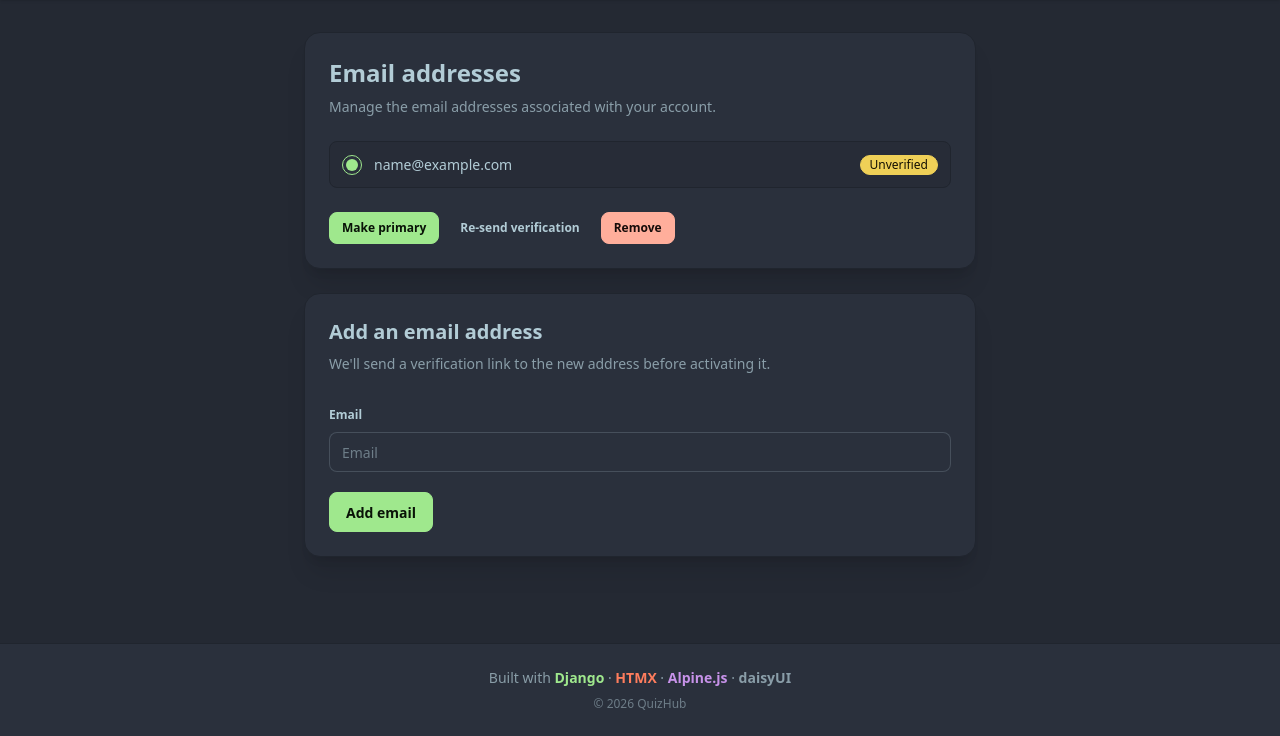
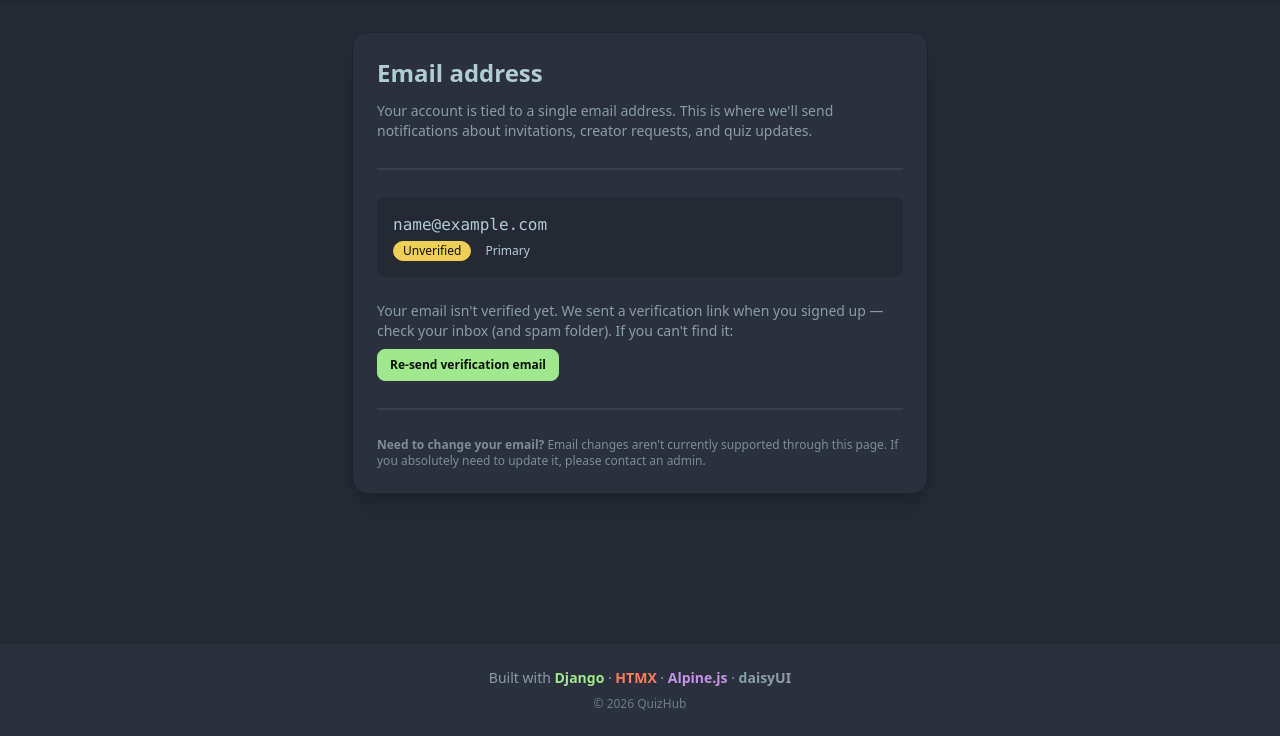
Before and after one commit to MahdiKheireddine/quizhub, a Django app: page /accounts/email/ in a window 1280 px wide. Shown: the part 64-800 px from the top of the page. Run offline with Django 5.2, Linux system fonts and the light colour scheme; the visitor is signed in with stand-in values (Sample User, id 1); data comes from the database, SQL or seed files in the repository; style sheets or scripts are compiled from the project's sources; some libraries are stand-ins or nearby versions.

Commit message:
feat: lock accounts to one email address

```diff
--- a/accounts/views.py
+++ b/accounts/views.py
@@ -1,7 +1,9 @@
+from allauth.account.views import EmailView
+
 from django.contrib import messages
 from django.contrib.auth.decorators import login_required
 from django.core.exceptions import PermissionDenied
-from django.http import Http404, HttpResponse, HttpResponseBadRequest
+from django.http import Http404, HttpResponse, HttpResponseBadRequest, HttpResponseRedirect
 from django.shortcuts import get_object_or_404, redirect, render
 from django.urls import reverse
 from django.views.decorators.http import require_POST
@@ -191,3 +193,34 @@ def save_theme_preference(request):
         prefs.theme = theme
         prefs.save(update_fields=["theme", "updated_at"])
     return HttpResponse(status=204)
+
+
+# ─── Email management ───────────────────────────────────────────────────
+
+class SingleEmailView(EmailView):
+    """Variant of allauth's EmailView that enforces 'one email per account'.
+
+    Allauth's default EmailView supports four POST actions: add, remove,
+    change_primary, and send (resend verification). We want only `send` to work.
+
+    Anyone who tries to POST add/remove gets a polite redirect with an error
+    message — covers the case of a stale browser tab, a direct curl call, or
+    a user who somehow finds the (now hidden) form.
+    """
+
+    BLOCKED_ACTIONS = {"action_add", "action_remove", "action_primary"}
+
+    def post(self, request, *args, **kwargs):
+        # Allauth determines the action by which submit button was clicked,
+        # encoded as a key in the request body. Refuse if any blocked action
+        # is present.
+        if any(key in request.POST for key in self.BLOCKED_ACTIONS):
+            messages.error(
+                request,
+                "QuizHub accounts use a single email address. "
+                "Email changes aren't currently supported through this page.",
+            )
+            return HttpResponseRedirect(reverse("account_email"))
+
+        # action_send (resend verification) is fine — let allauth handle it.
+        return super().post(request, *args, **kwargs)
--- a/config/urls.py
+++ b/config/urls.py
@@ -19,12 +19,20 @@ from django.contrib import admin
 from django.shortcuts import render
 from django.urls import include, path
 
+from accounts.views import SingleEmailView
+
 urlpatterns = [
     path("", include("core.urls")),
     path("", include("quizzes.urls")),
     path("", include("attempts.urls")),
     path("u/", include("accounts.urls")),
     path('admin/', admin.site.urls),
+
+    # Override allauth's email management with our single-email variant.
+    # MUST come before the allauth include so this pattern wins on dispatch.
+    # The name='account_email' matches allauth's name so `{% url %}` lookups
+    # and internal redirects still resolve.
+    path('accounts/email/', SingleEmailView.as_view(), name='account_email'),
     path('accounts/', include('allauth.urls')),
 ]
 
--- a/templates/account/email.html
+++ b/templates/account/email.html
@@ -1,122 +1,67 @@
 {% extends "account/base.html" %}
-{% load allauth account %}
+{% load i18n %}
 
-{% block title %}Email addresses · {{ SITE_NAME }}{% endblock %}
+{% block title %}Your email · {{ SITE_NAME }}{% endblock %}
 
 {% block content %}
-<div class="max-w-2xl mx-auto space-y-6">
+  <div class="max-w-xl mx-auto">
 
-  {# ---- Existing emails ---- #}
     <div class="card bg-base-100 shadow-xl border border-base-300">
       <div class="card-body">
-      <h1 class="text-2xl font-bold">Email addresses</h1>
-      <p class="text-sm opacity-70">
-        Manage the email addresses associated with your account.
+        <h1 class="card-title text-2xl">Email address</h1>
+        <p class="text-base-content/70 text-sm mt-1">
+          Your account is tied to a single email address. This is where we'll send notifications about invitations, creator requests, and quiz updates.
         </p>
 
-      {% if user.emailaddress_set.all %}
-        <form method="post" action="{% url 'account_email' %}" class="mt-4 space-y-4">
-          {% csrf_token %}
+        <div class="divider my-3"></div>
 
-          <ul class="space-y-2">
-            {% for emailaddress in user.emailaddress_set.all %}
-              <li class="flex items-center gap-3 rounded-lg border border-base-300 bg-base-200/50 p-3">
-                <input
-                  type="radio"
-                  name="email"
-                  value="{{ emailaddress.email }}"
-                  id="email_radio_{{ forloop.counter }}"
-                  class="radio radio-primary radio-sm"
-                  {% if emailaddress.primary or user.emailaddress_set.count == 1 %}checked{% endif %}
-                />
-                <label for="email_radio_{{ forloop.counter }}" class="flex-1 cursor-pointer">
-                  <span class="break-all">{{ emailaddress.email }}</span>
-                </label>
-                <div class="flex flex-wrap gap-1 justify-end">
-                  {% if emailaddress.verified %}
+        {% if emailaddresses %}
+          {% with primary=emailaddresses.0 %}
+            <div class="flex items-center justify-between gap-3 p-4 bg-base-200 rounded-lg">
+              <div class="min-w-0 flex-1">
+                <p class="font-mono text-base">{{ primary.email }}</p>
+                <div class="flex gap-1 mt-1">
+                  {% if primary.verified %}
                     <span class="badge badge-success badge-sm">Verified</span>
                   {% else %}
                     <span class="badge badge-warning badge-sm">Unverified</span>
                   {% endif %}
-                  {% if emailaddress.primary %}
-                    <span class="badge badge-primary badge-sm">Primary</span>
-                  {% endif %}
+                  <span class="badge badge-ghost badge-sm">Primary</span>
                 </div>
-              </li>
-            {% endfor %}
-          </ul>
-
-          <div class="flex flex-wrap gap-2 pt-2">
-            <button type="submit" name="action_primary" class="btn btn-primary btn-sm">
-              Make primary
-            </button>
-            <button type="submit" name="action_send" class="btn btn-ghost btn-sm">
-              Re-send verification
-            </button>
-            <button
-              type="submit"
-              name="action_remove"
-              class="btn btn-error btn-sm"
-              data-confirm="Remove the selected email address?"
-              data-confirm-danger="true"
-              data-confirm-label="Remove"
-            >
-              Remove
-            </button>
-          </div>
-        </form>
-      {% else %}
-        <div role="alert" class="alert alert-warning mt-4">
-          <span>You don't have any email addresses on file.</span>
-        </div>
-      {% endif %}
               </div>
             </div>
 
-  {# ---- Add new email ---- #}
-  <div class="card bg-base-100 shadow-xl border border-base-300">
-    <div class="card-body">
-      <h2 class="text-xl font-bold">Add an email address</h2>
-      <p class="text-sm opacity-70">
-        We'll send a verification link to the new address before activating it.
+            {% if not primary.verified %}
+              <form method="post" action="{% url 'account_email' %}" class="mt-4">
+                {% csrf_token %}
+                <input type="hidden" name="email" value="{{ primary.email }}">
+                <p class="text-sm text-base-content/70 mb-2">
+                  Your email isn't verified yet. We sent a verification link when you signed up — check your inbox (and spam folder). If you can't find it:
                 </p>
-
-      {% if form.non_field_errors %}
-        <div role="alert" class="alert alert-error mt-3">
-          {% for err in form.non_field_errors %}
-            <span>{{ err }}</span>
-          {% endfor %}
+                <button type="submit" name="action_send" class="btn btn-primary btn-sm">
+                  Re-send verification email
+                </button>
+              </form>
+            {% else %}
+              <p class="text-sm text-base-content/60 mt-4">
+                ✓ Your email is verified. You're all set.
+              </p>
+            {% endif %}
+          {% endwith %}
+        {% else %}
+          <div class="alert alert-warning text-sm">
+            No email address found on your account. This is unexpected — please contact support.
           </div>
         {% endif %}
 
-      <form method="post" action="{% url 'account_email' %}" class="space-y-4 mt-4">
-        {% csrf_token %}
+        <div class="divider my-3"></div>
 
-        {% for field in form %}
-          <fieldset class="fieldset w-full">
-            <legend class="fieldset-legend">{{ field.label }}</legend>
-            <input
-              type="{% if field.name == 'email' %}email{% else %}{{ field.field.widget.input_type }}{% endif %}"
-              name="{{ field.name }}"
-              id="{{ field.id_for_label }}"
-              {% if field.value %}value="{{ field.value }}"{% endif %}
-              {% if field.field.required %}required{% endif %}
-              placeholder="{{ field.label }}"
-              class="input w-full{% if field.errors %} input-error{% endif %}"
-              autocomplete="email"
-            />
-            {% if field.errors %}
-              <p class="fieldset-label text-error">
-                {% for e in field.errors %}{{ e }}{% if not forloop.last %} · {% endif %}{% endfor %}
+        <div class="text-xs text-base-content/60 space-y-1">
+          <p>
+            <strong>Need to change your email?</strong> Email changes aren't currently supported through this page.
+            If you absolutely need to update it, please contact an admin.
           </p>
-            {% endif %}
-          </fieldset>
-        {% endfor %}
-
-        <button type="submit" name="action_add" class="btn btn-primary w-full sm:w-auto">
-          Add email
-        </button>
-      </form>
+        </div>
       </div>
     </div>
 
```
Lines whose indentation alone changed are shown as unchanged.
